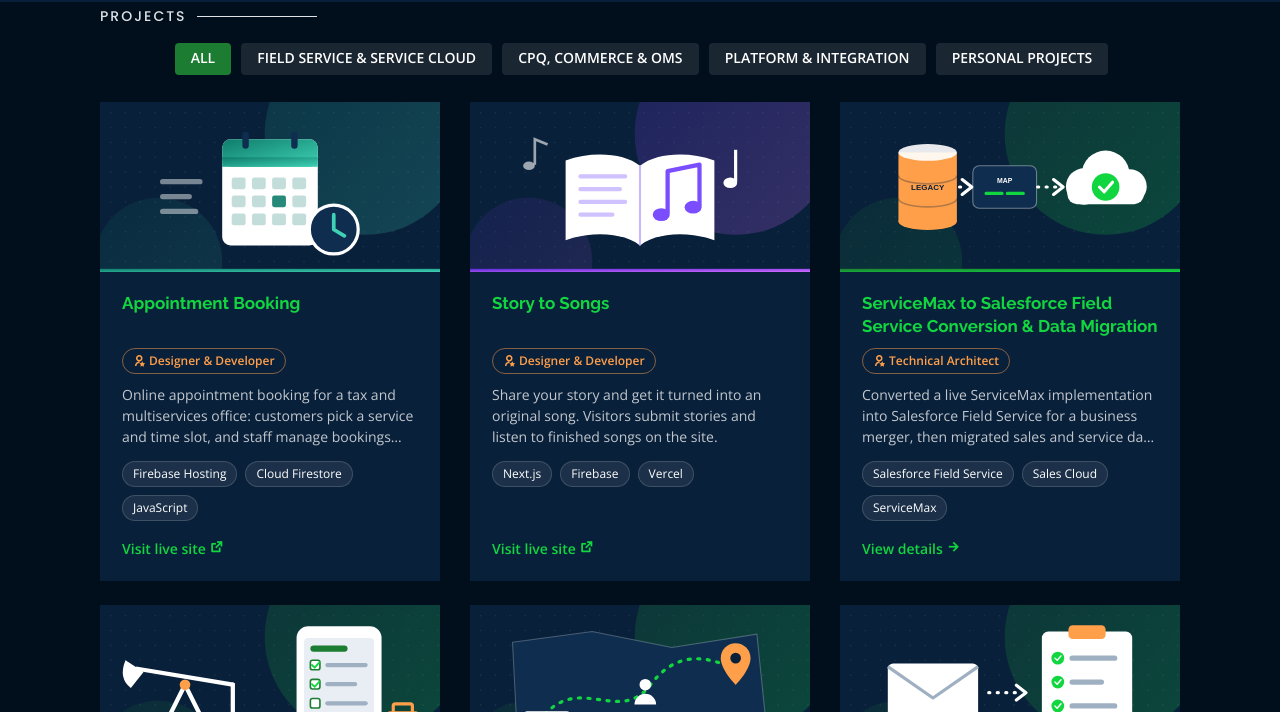
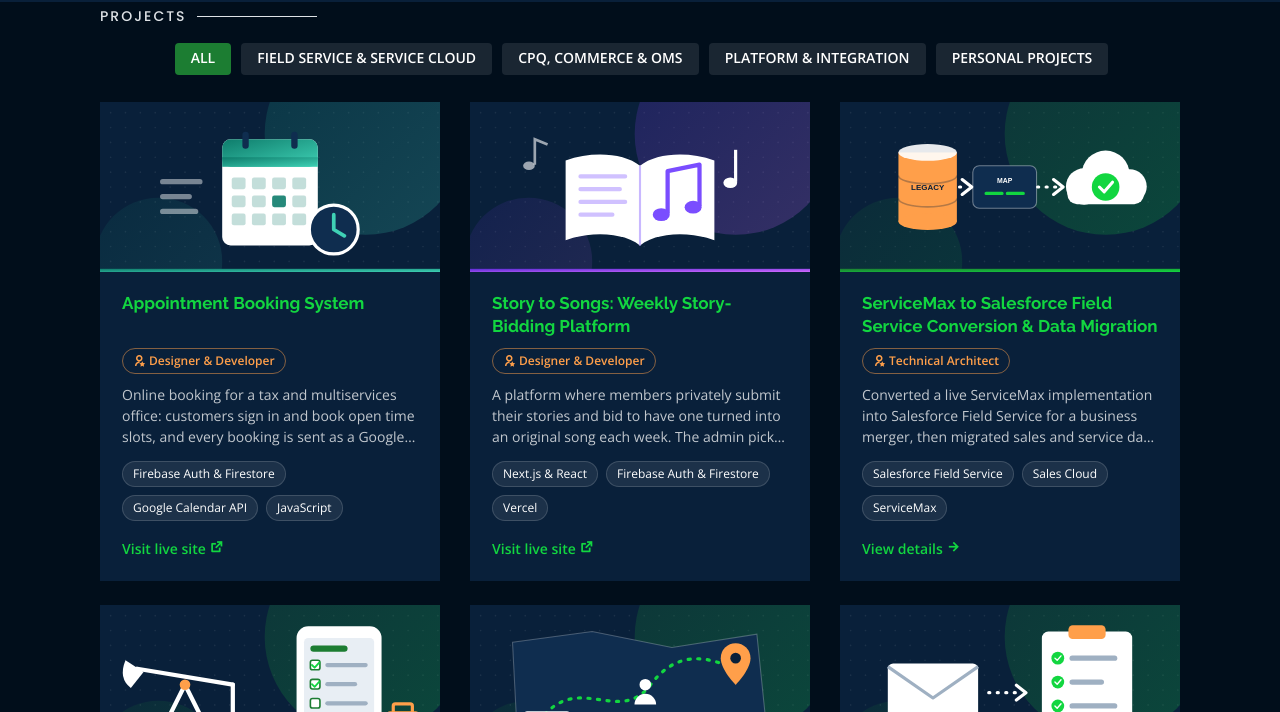
Before and after one commit to Sahilbhalla17/myprofile, a plain HTML site: page index.html in a window 1280 px wide. Both pictures are taken after a click on the link "Projects". Shown: the part 88-800 px from the top of the page. Drawn offline with nearby package versions, Linux system fonts and the light colour scheme.

Commit message:
Refine Personal Projects card titles and descriptions
Co-Authored-By: Claude Opus 5.5 <noreply@anthropic.com>

```diff
--- a/index.html
+++ b/index.html
@@ -618,13 +618,13 @@
       <div class="row portfolio-container">
         <div class="col-lg-4 col-md-6 d-flex align-items-stretch portfolio-item filter-personal">
           <div class="project-card">
-            <div class="project-cover"><img src="assets/img/project/covers/AppointmentBooking.svg" alt="Appointment Booking" loading="lazy"></div>
+            <div class="project-cover"><img src="assets/img/project/covers/AppointmentBooking.svg" alt="Appointment Booking System" loading="lazy"></div>
             <div class="project-body">
-              <h4>Appointment Booking</h4>
+              <h4>Appointment Booking System</h4>
               <span class="project-role"><i class="ri-user-star-line"></i> Designer &amp; Developer</span>
-              <p class="project-short">Online appointment booking for a tax and multiservices office: customers pick a service and time slot, and staff manage bookings from an admin dashboard.</p>
-              <div class="skill-chips"><span class="skill-chip">Firebase Hosting</span><span class="skill-chip">Cloud Firestore</span><span class="skill-chip">JavaScript</span></div>
-              <a href="https://karlys-appointments.web.app" target="_blank" rel="noopener" class="project-more" title="Appointment Booking">Visit live site <i class="ri-external-link-line"></i></a>
+              <p class="project-short">Online booking for a tax and multiservices office: customers sign in and book open time slots, and every booking is sent as a Google Calendar invite. Includes an admin portal with a calendar view, customer management and CSV exports.</p>
+              <div class="skill-chips"><span class="skill-chip">Firebase Auth &amp; Firestore</span><span class="skill-chip">Google Calendar API</span><span class="skill-chip">JavaScript</span></div>
+              <a href="https://karlys-appointments.web.app" target="_blank" rel="noopener" class="project-more" title="Appointment Booking System">Visit live site <i class="ri-external-link-line"></i></a>
             </div>
           </div>
         </div>
@@ -632,10 +632,10 @@
           <div class="project-card">
             <div class="project-cover"><img src="assets/img/project/covers/StoryToSongs.svg" alt="Story to Songs" loading="lazy"></div>
             <div class="project-body">
-              <h4>Story to Songs</h4>
+              <h4>Story to Songs: Weekly Story-Bidding Platform</h4>
               <span class="project-role"><i class="ri-user-star-line"></i> Designer &amp; Developer</span>
-              <p class="project-short">Share your story and get it turned into an original song. Visitors submit stories and listen to finished songs on the site.</p>
-              <div class="skill-chips"><span class="skill-chip">Next.js</span><span class="skill-chip">Firebase</span><span class="skill-chip">Vercel</span></div>
+              <p class="project-short">A platform where members privately submit their stories and bid to have one turned into an original song each week. The admin picks the winning story, collects payment by UPI and delivers the finished song.</p>
+              <div class="skill-chips"><span class="skill-chip">Next.js &amp; React</span><span class="skill-chip">Firebase Auth &amp; Firestore</span><span class="skill-chip">Vercel</span></div>
               <a href="https://storytosongs.vercel.app" target="_blank" rel="noopener" class="project-more" title="Story to Songs">Visit live site <i class="ri-external-link-line"></i></a>
             </div>
           </div>
```
